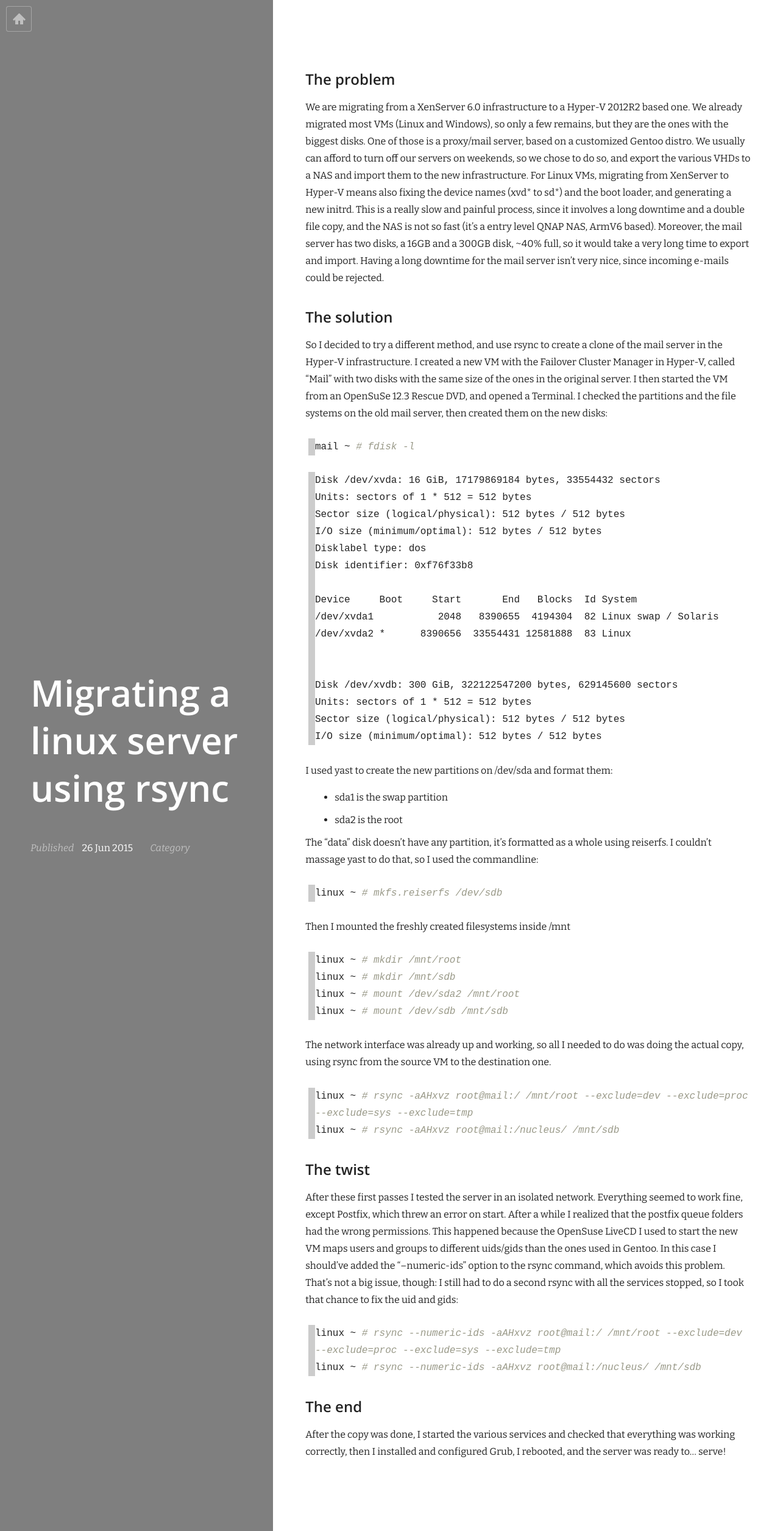
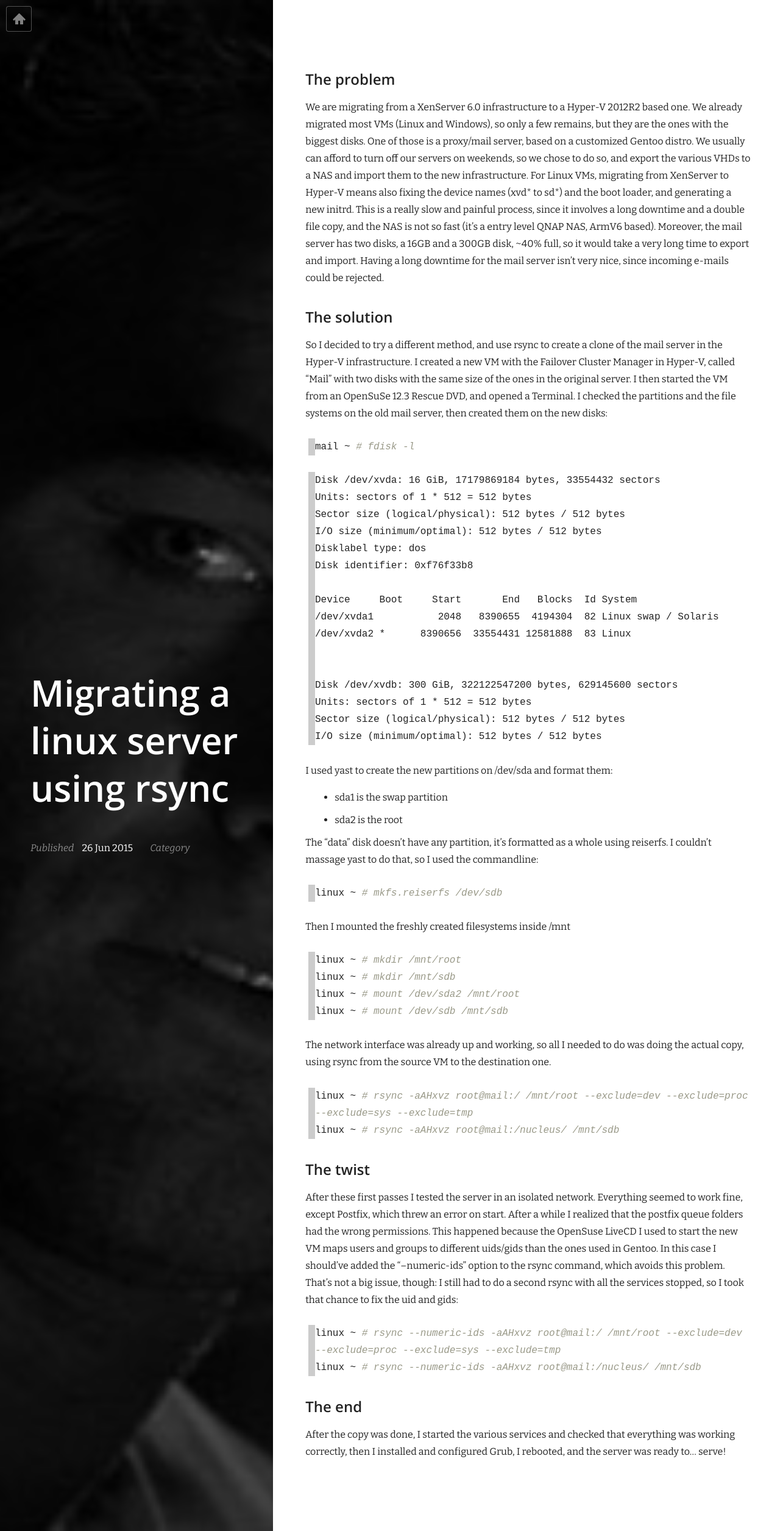
Before and after one commit to jackburton79/jackburton79.github.io, a Jekyll site: the page built from _posts/2015-06-26-migrating-a-linux-server-with-rsync.md, in a window 1280 px wide. Shown: the whole page at 61% size. Built offline with Jekyll 4.4.1, drawn with Linux system fonts in a browser that asks for light colours; nearby versions of some CDN libraries.

Commit message:
If no page featured image is present, use the sidebar image.

```diff
--- a/_layouts/post.html
+++ b/_layouts/post.html
@@ -1,7 +1,11 @@
 ---
 layout: default
 ---
+{% if page.featured_image == '' %}
 <header style="background-image: url({{ site.baseurl }}{{ page.featured_image }});">
+{% else %}
+<header style="background-image: url({{ site.url }}{{ site.sidebar_image }});">
+{% endif %}
   <div class="container post-container">
     <a href="{{ site.baseurl }}/" class="home_button"></a>
     <div class="inner-container">
```
